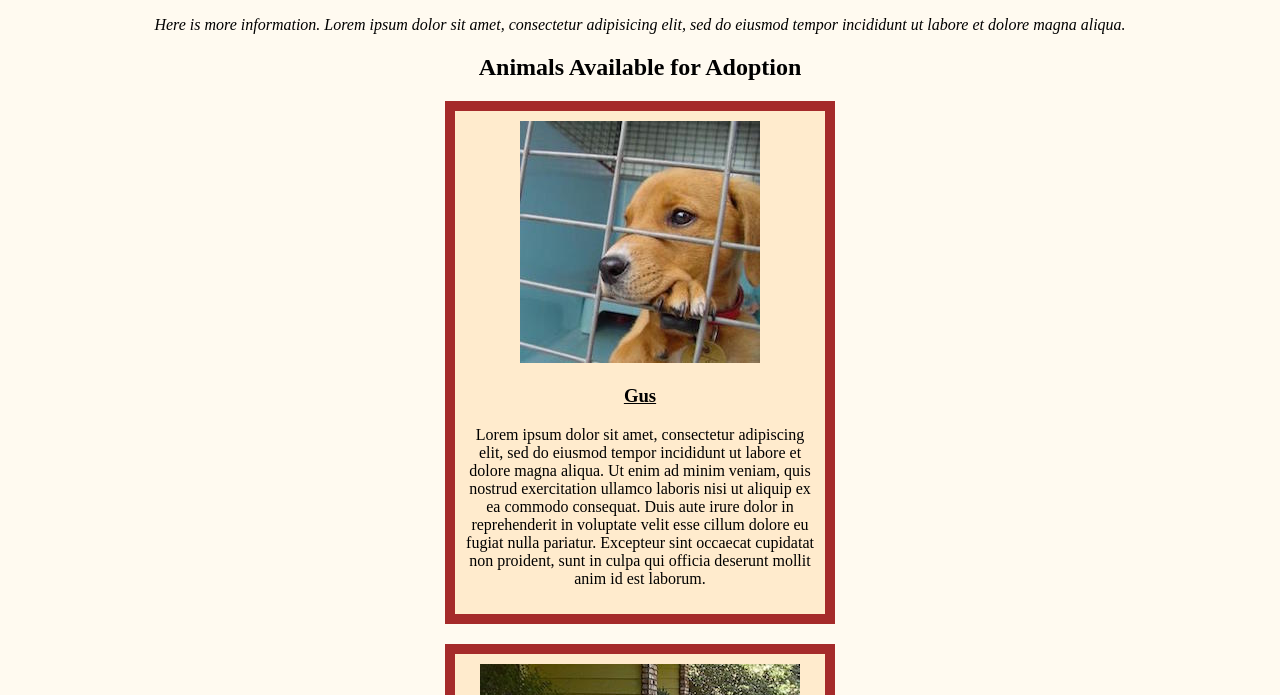
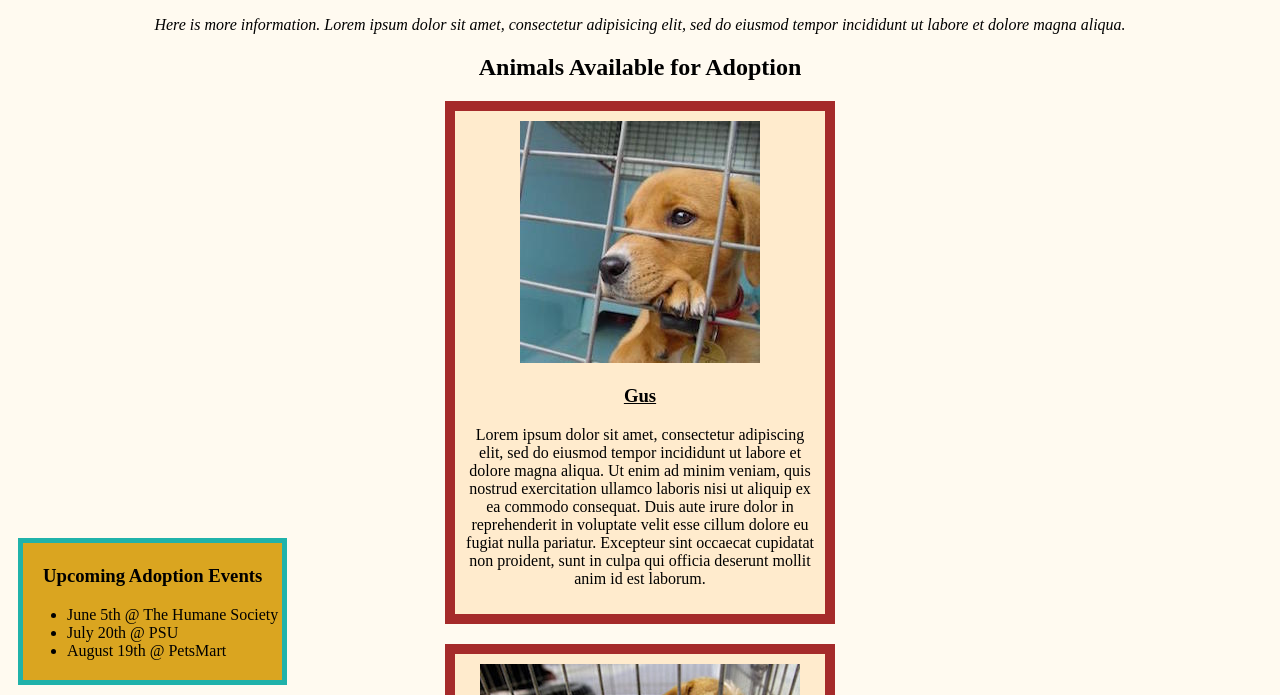
Before and after one commit to moodyan/animal-shelter, a plain HTML site: page index.html in a window 1280 px wide. Shown: the part 105-800 px from the top of the page. Drawn offline with Linux system fonts and the light colour scheme.

Commit message:
add more cascading elements and add a floating sidebar at the bottom of the page.

```diff
--- a/css/styles.css
+++ b/css/styles.css
@@ -24,3 +24,17 @@ p {
 .column p {
   font-style: normal;
 }
+
+.sidebar {
+  float: left;
+  position: fixed;
+  bottom: 0;
+  background-color: goldenrod;
+  border: 5px solid lightseagreen;
+  padding: 4px;
+  margin: 10px;
+}
+
+.sidebar ul {
+  text-align: left;
+}
--- a/index.html
+++ b/index.html
@@ -6,8 +6,17 @@
   </head>
   <body>
     <h1>ADOPT ME Animal Shelter</h1>
+    <div class ="sidebar">
+      <h3>Upcoming Adoption Events</h3>
+      <ul>
+        <li>June 5th @ The Humane Society</li>
+        <li>July 20th @ PSU</li>
+        <li>August 19th @ PetsMart</li>
+      </ul>
+    </div>
     <h3>Here is an intro. Lorem ipsum dolor sit amet, consectetur adipisicing elit, sed do eiusmod tempor incididunt ut labore et dolore magna aliqua.</h3>
     <p>Here is more information. Lorem ipsum dolor sit amet, consectetur adipisicing elit, sed do eiusmod tempor incididunt ut labore et dolore magna aliqua.</p>
+
     <h2>Animals Available for Adoption</h2>
     <center>
     <div class="column">
@@ -16,7 +25,11 @@
       <p>Lorem ipsum dolor sit amet, consectetur adipiscing elit, sed do eiusmod tempor incididunt ut labore et dolore magna aliqua. Ut enim ad minim veniam, quis nostrud exercitation ullamco laboris nisi ut aliquip ex ea commodo consequat. Duis aute irure dolor in reprehenderit in voluptate velit esse cillum dolore eu fugiat nulla pariatur. Excepteur sint occaecat cupidatat non proident, sunt in culpa qui officia deserunt mollit anim id est laborum.</p>
     </div>
 
-
+    <div class="column">
+      <img src="img/dog1.jpg" alt="picture of dog">
+      <h3>Henry</h3>
+      <p>Lorem ipsum dolor sit amet, consectetur adipiscing elit, sed do eiusmod tempor incididunt ut labore et dolore magna aliqua. Ut enim ad minim veniam, quis nostrud exercitation ullamco laboris nisi ut aliquip ex ea commodo consequat. Duis aute irure dolor in reprehenderit in voluptate velit esse cillum dolore eu fugiat nulla pariatur. Excepteur sint occaecat cupidatat non proident, sunt in culpa qui officia deserunt mollit anim id est laborum.</p>
+    </div>
 
     <div class="column">
       <img src="img/agnes.jpg" alt="agnes' photo">
@@ -36,12 +49,6 @@
       <p>Lorem ipsum dolor sit amet, consectetur adipiscing elit, sed do eiusmod tempor incididunt ut labore et dolore magna aliqua. Ut enim ad minim veniam, quis nostrud exercitation ullamco laboris nisi ut aliquip ex ea commodo consequat. Duis aute irure dolor in reprehenderit in voluptate velit esse cillum dolore eu fugiat nulla pariatur. Excepteur sint occaecat cupidatat non proident, sunt in culpa qui officia deserunt mollit anim id est laborum.</p>
     </div>
 
-    <div class="column">
-      <img src="img/dog1.jpg" alt="picture of dog">
-      <h3>Henry</h3>
-      <p>Lorem ipsum dolor sit amet, consectetur adipiscing elit, sed do eiusmod tempor incididunt ut labore et dolore magna aliqua. Ut enim ad minim veniam, quis nostrud exercitation ullamco laboris nisi ut aliquip ex ea commodo consequat. Duis aute irure dolor in reprehenderit in voluptate velit esse cillum dolore eu fugiat nulla pariatur. Excepteur sint occaecat cupidatat non proident, sunt in culpa qui officia deserunt mollit anim id est laborum.</p>
-    </div>
-
 
     <div class="column">
       <img src="img/ferret.jpg" alt="no one cares">
```
